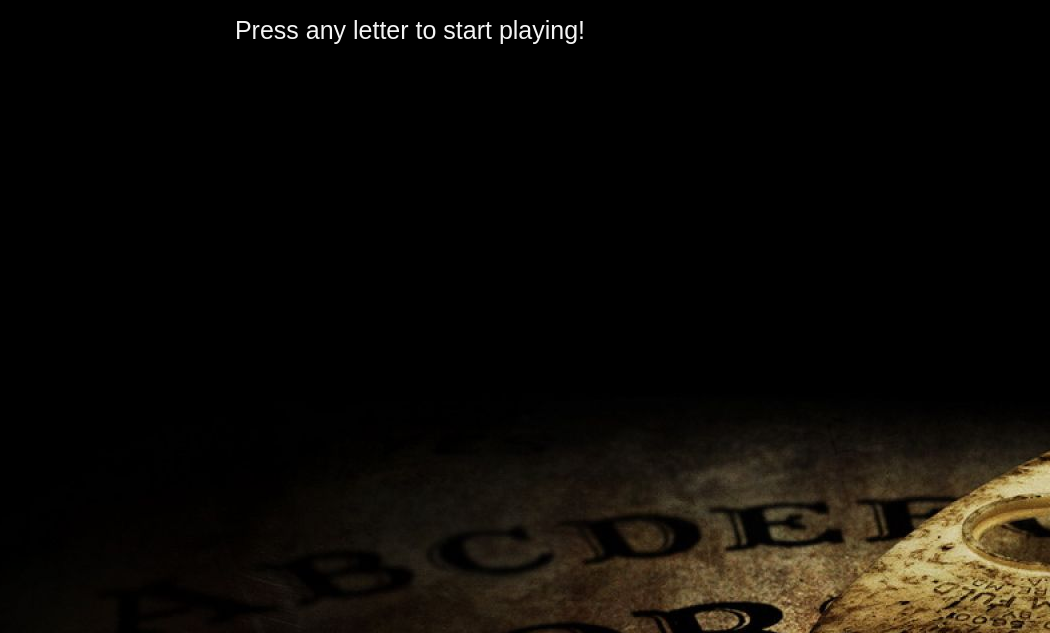
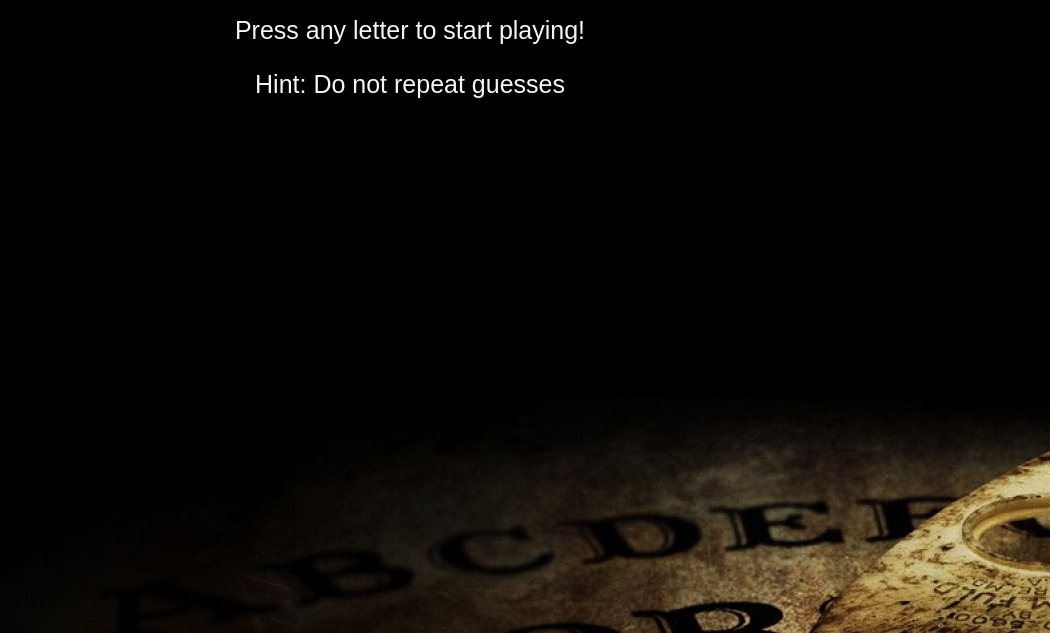
Before and after one commit to kimgorc/Psychic_Game, a plain HTML site: page index.html in a window 1280 px wide. Shown: the part 167-800 px from the top of the page, without its empty margins (230-1280 px from the left). Drawn offline with Linux system fonts and the light colour scheme.

Commit message:
added hint to show that letters do not repeat

```diff
--- a/index.html
+++ b/index.html
@@ -12,7 +12,6 @@
 <body>
     <h1>Psychic Game</h1>
         <h2>Guess what letter I'm thinking of</h2>
-
         <div>
             <p id="directions-text">Press any letter to start playing!</p>
             <p id="userchoice-text"></p>
@@ -21,6 +20,7 @@
             <p id="losses-text"></p>
             <p id="prevGuess-text"></p>
             <p id= "numGuess-text"></p>
+            <p> Hint: Do not repeat guesses</p>
         </div>
 
 <!-- Linking javaScript-->
```
